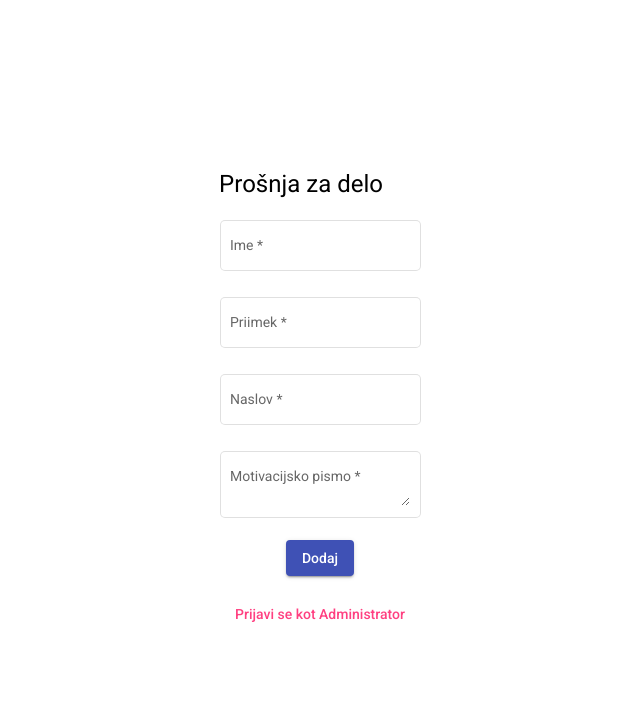
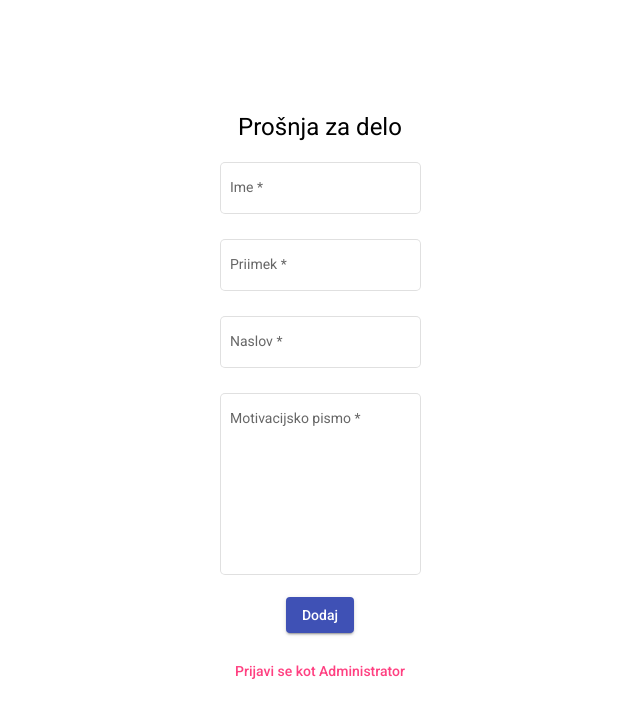
Before and after one commit to AmbicatusThe2nd/job-application-app, an Angular app: page /application in a window 1280 px wide. Shown: the top 718 px of the page, without its empty margins (320-960 px from the left). Built offline with nearby package versions, Linux system fonts and the light colour scheme.

Commit message:
Fixed some css points

```diff
--- a/src/app/app.component.scss
+++ b/src/app/app.component.scss
@@ -9,7 +9,7 @@
   display: flex;
   flex-direction: column;
   align-items: center;
-  max-width: 400px;
+  max-width: 800px;
   padding: 16px;
   box-sizing: border-box;
   width: 100%;
@@ -17,7 +17,7 @@
 }
 
 @media (max-width: 600px) {
-  .form {
+  .form-container {
     max-width: 300px;
   }
 }
--- a/src/app/form-application/form-application.component.html
+++ b/src/app/form-application/form-application.component.html
@@ -1,4 +1,4 @@
-<div class="form">
+<div class="form-container">
   <h1>Prošnja za delo</h1>
   <form [formGroup]="submitionForm" (submit)="ngOnSubmit()">
     <div class="form-container">
@@ -35,6 +35,7 @@
           matInput
           formControlName="motivationalLetter"
           [errorStateMatcher]="matcher"
+          class="textarea"
         ></textarea>
         <mat-error> Prosim vnesite motivacijsko pismo </mat-error>
       </mat-form-field>
--- a/src/app/form-application/form-application.component.scss
+++ b/src/app/form-application/form-application.component.scss
@@ -11,3 +11,14 @@
   flex-direction: column;
   align-items: center;
 }
+
+.textarea {
+  width: unset;
+  height: 150px;
+  resize: none;
+  padding: 10px;
+  box-sizing: border-box;
+  font-family: inherit;
+  font-size: 14px;
+  font-weight: 500;
+}
--- a/src/app/login/login.component.html
+++ b/src/app/login/login.component.html
@@ -1,4 +1,4 @@
-<div class="form">
+<div class="login-form-container">
   <h1>Prijava</h1>
   <form [formGroup]="loginForm" (submit)="ngOnSubmit()">
     <div class="login-form-container">
```
